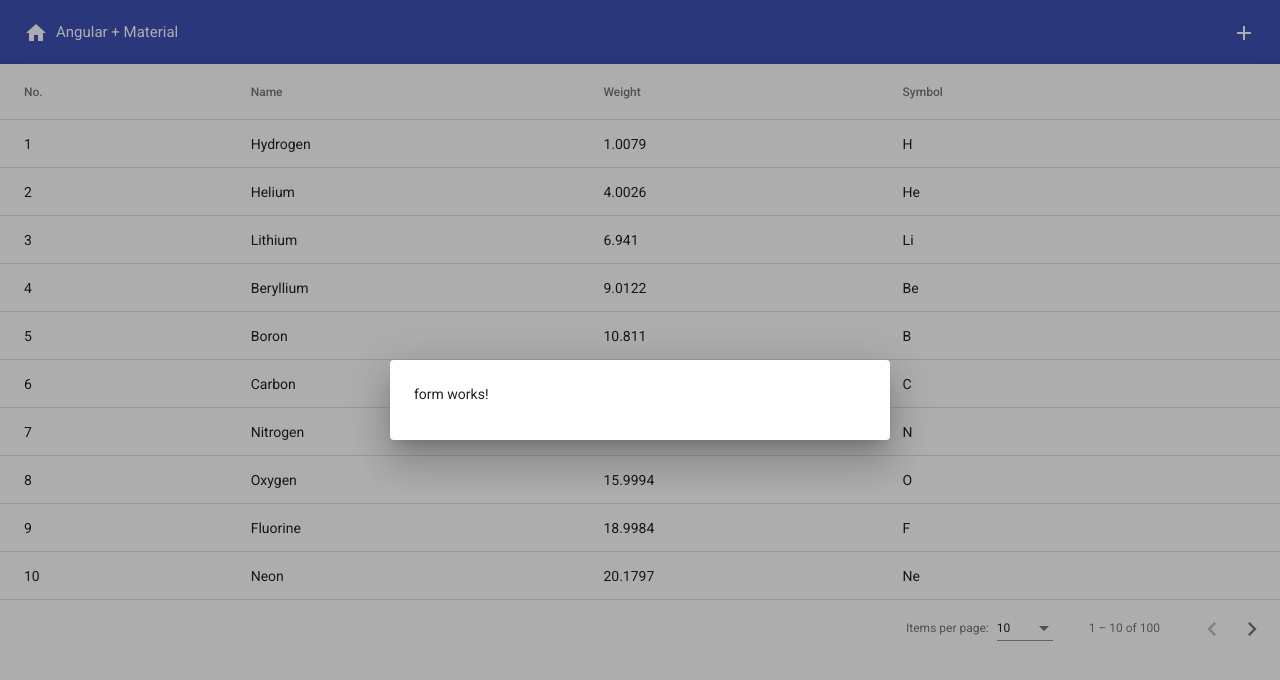
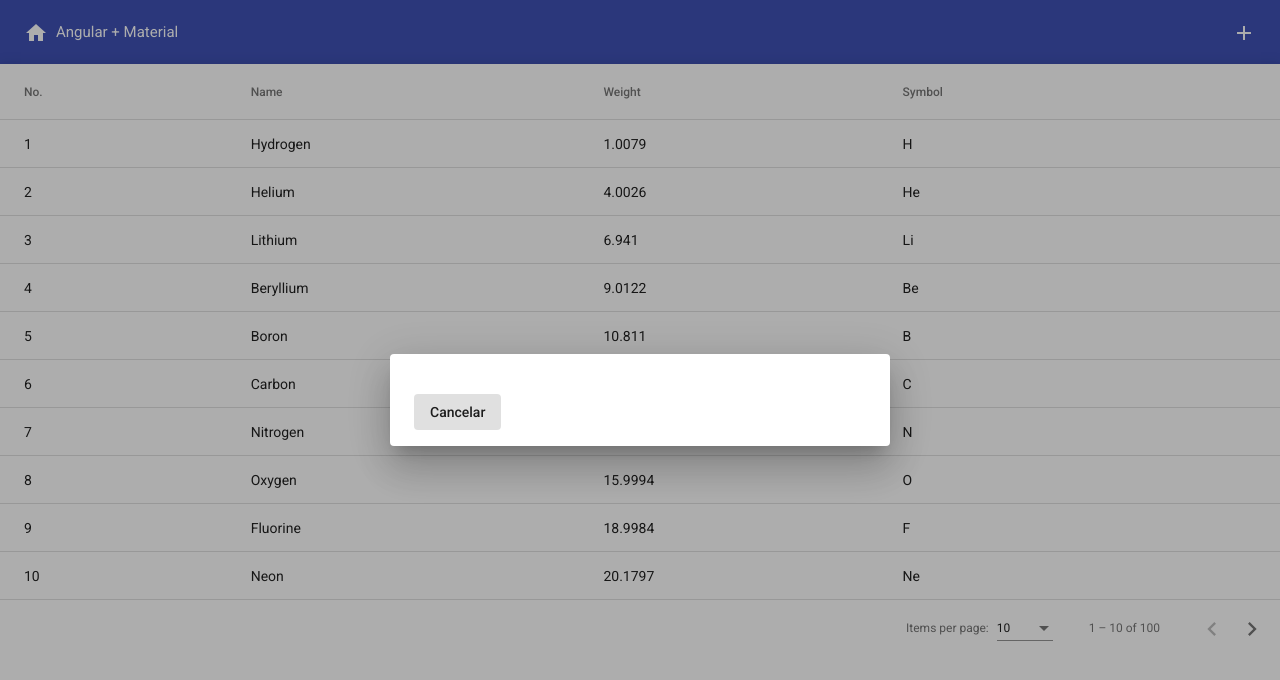
Before and after one commit to nataliasouto/angular-material, an Angular app: page / in a window 1280 px wide. Both pictures are taken after a click on the button "add". Shown: the top 680 px of the page. Built offline with nearby package versions, Linux system fonts and the light colour scheme.

Commit message:
create cancel

```diff
--- a/src/app/components/form/form.component.html
+++ b/src/app/components/form/form.component.html
@@ -1 +1,7 @@
-<p>form works!</p>
+<div mat-dialog-actions>
+    <button mat-button (click)="cancel()">
+        Cancelar
+    </button>
+
+</div
+>
--- a/src/app/components/form/form.component.ts
+++ b/src/app/components/form/form.component.ts
@@ -1,4 +1,5 @@
 import { Component, OnInit } from '@angular/core';
+import {MatDialog, MatDialogRef, MAT_DIALOG_DATA} from '@angular/material/dialog';
 
 @Component({
   selector: 'app-form',
@@ -7,9 +8,16 @@ import { Component, OnInit } from '@angular/core';
 })
 export class FormComponent implements OnInit {
 
-  constructor() { }
+  constructor(
+    public dialogRef: MatDialogRef<FormComponent>,
+   // @Inject(MAT_DIALOG_DATA) public data: string
+  ) { }
 
   ngOnInit(): void {
   }
 
+  cancel(): void {
+    this.dialogRef.close();
+
+  }
 }
```
